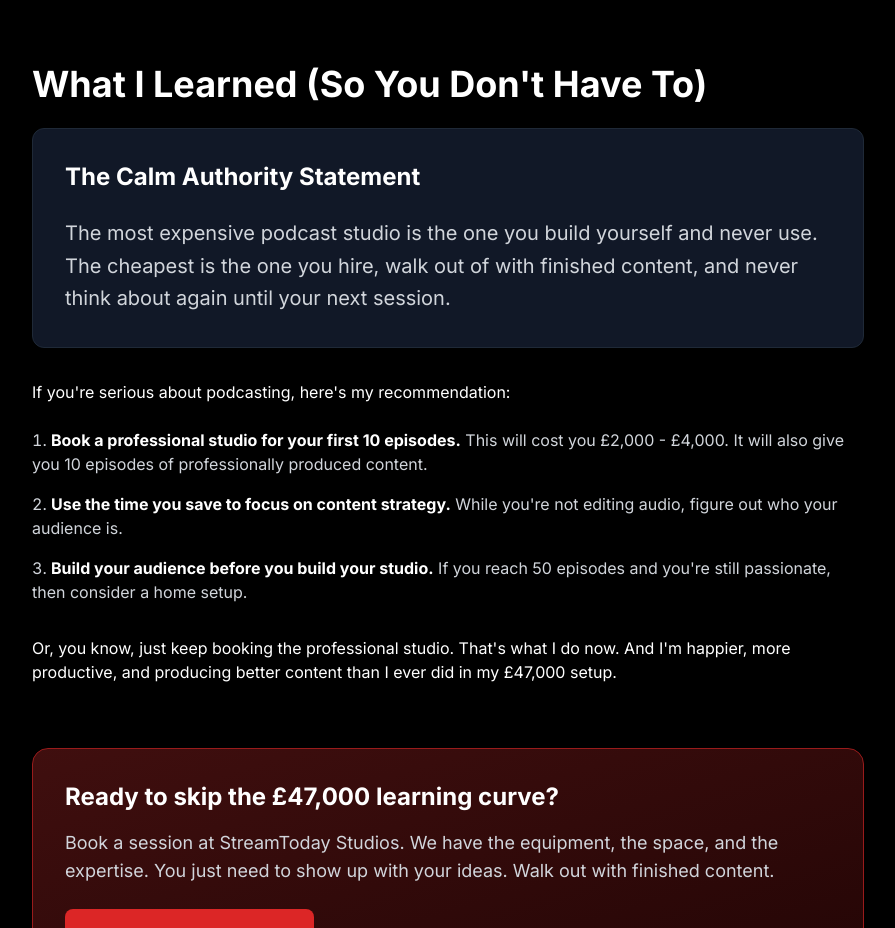
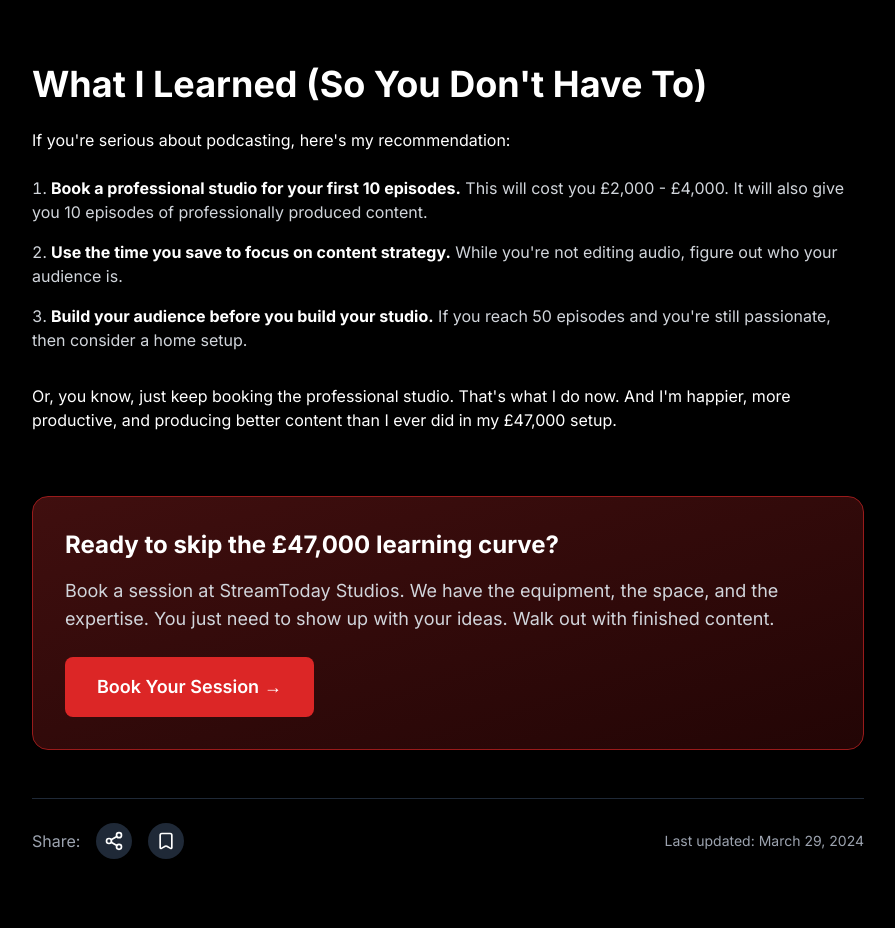
Before and after one commit to TA-OG/streamtoday, a Next.js app: page /blog/why-i-spent-47000-on-podcast-equipment in a window 1280 px wide. Shown: the part 5520-6448 px from the top of the page, without its empty margins (192-1087 px from the left). Built offline with nearby package versions, Linux system fonts and the light colour scheme; no server answers.

Commit message:
Remove 'The Calm Authority Statement' section from blog post

```diff
--- a/src/app/blog/why-i-spent-47000-on-podcast-equipment/page.tsx
+++ b/src/app/blog/why-i-spent-47000-on-podcast-equipment/page.tsx
@@ -308,12 +308,7 @@ export default function BlogPost() {
             What I Learned (So You Don't Have To)
           </h2>
 
-          <div className="bg-gray-900 rounded-xl p-8 mb-8 border border-gray-800">
-            <h3 className="text-2xl font-bold mb-6 text-white">The Calm Authority Statement</h3>
-            <p className="text-xl text-gray-300 leading-relaxed">
-              The most expensive podcast studio is the one you build yourself and never use. The cheapest is the one you hire, walk out of with finished content, and never think about again until your next session.
-            </p>
-          </div>
+
 
           <p className="mb-6">
             If you're serious about podcasting, here's my recommendation:
```
Also changed, not shown: 1 other file (tests, documents, lock files or other folders).
